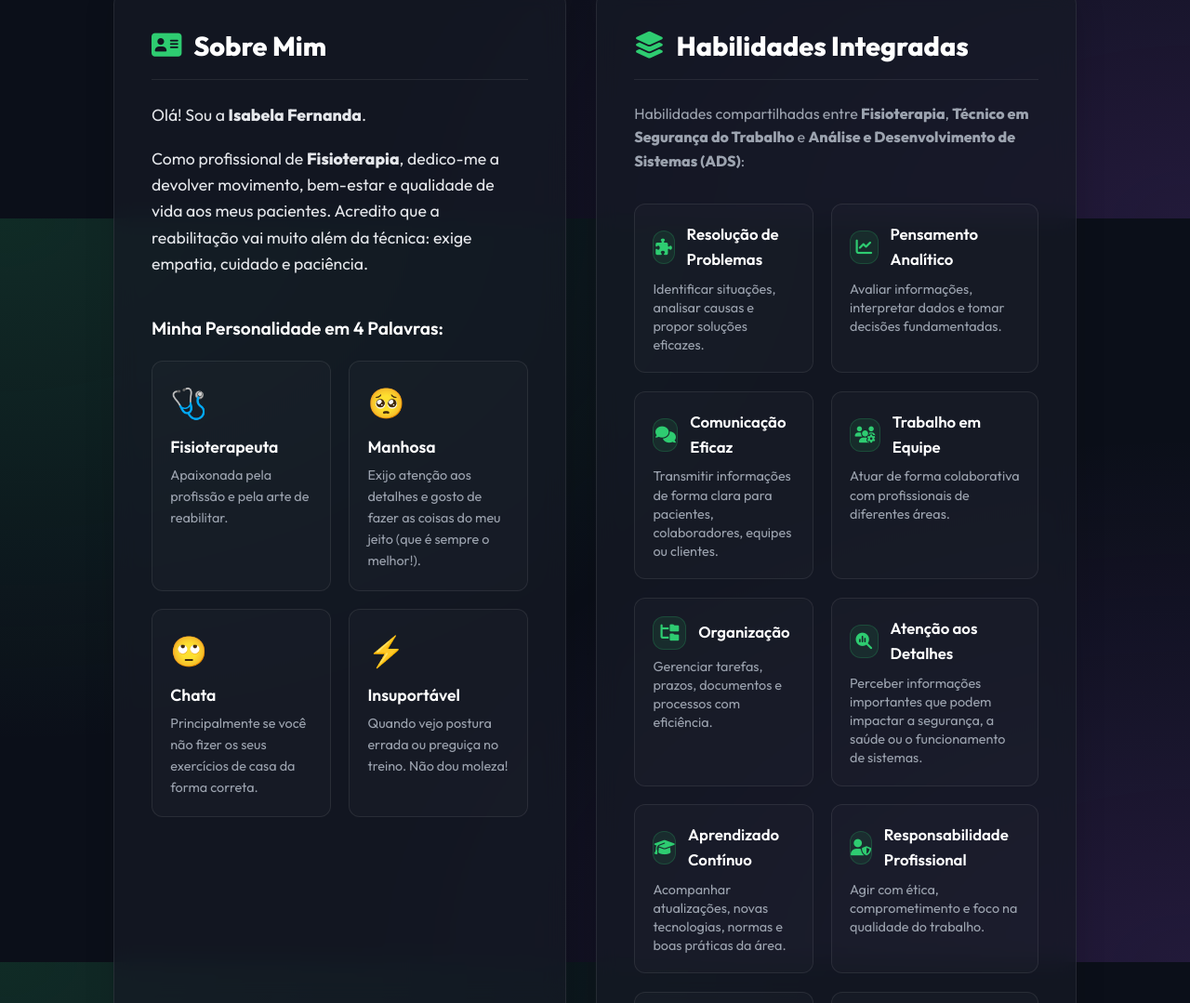
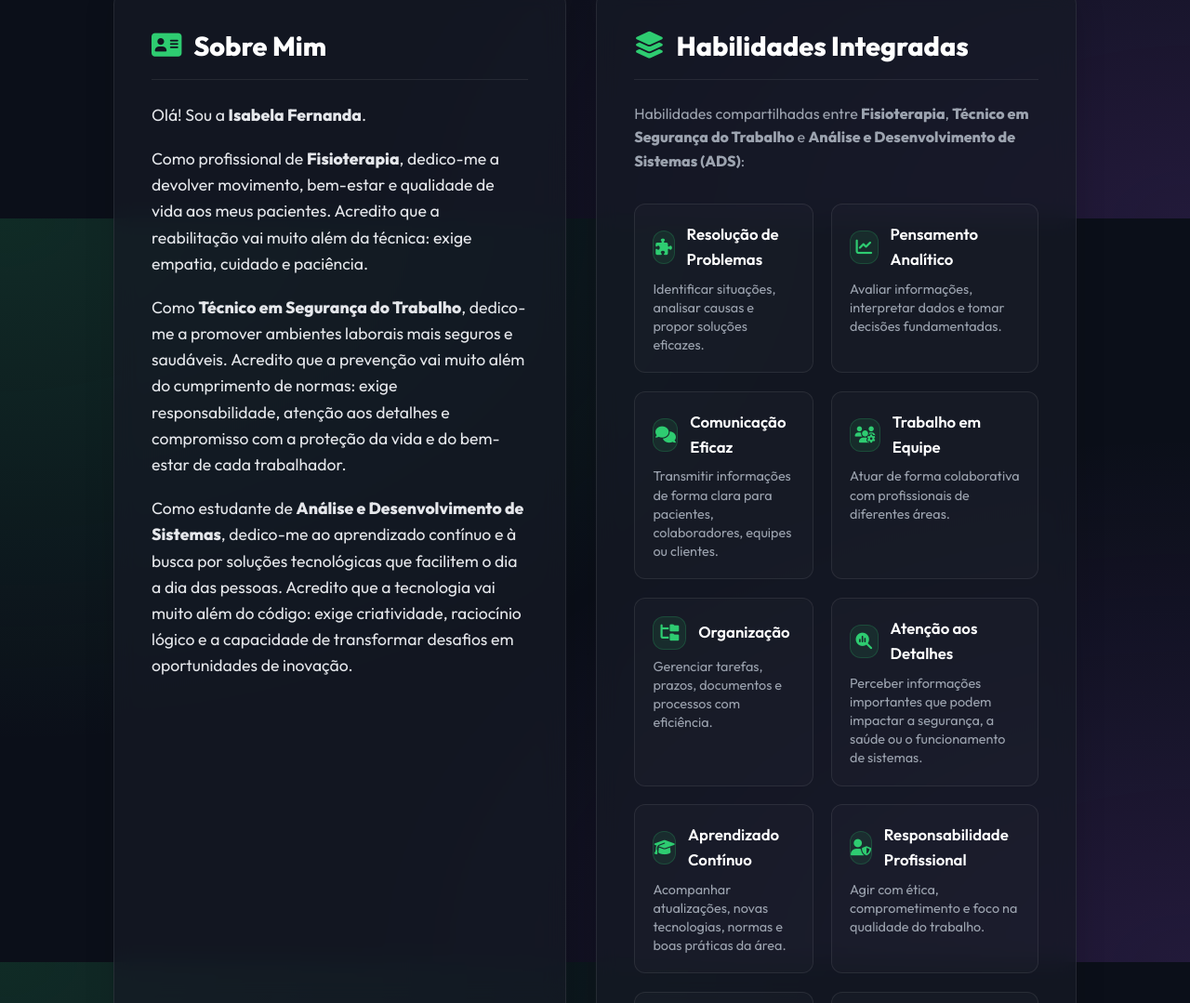
Before and after one commit to isabelaesquerdo/PortfolioIsabela, a website: page index.html in a window 1280 px wide. Shown: the part 565-1644 px from the top of the page at 93% size. Drawn offline with nearby package versions, Linux system fonts and the light colour scheme; a web font is replaced by a local one.

Commit message:
Atualiza textos do Sobre Mim e remove os cards de projetos

```diff
--- a/index.html
+++ b/index.html
@@ -50,31 +50,8 @@
             <div class="about-content">
                 <p>Olá! Sou a <strong>Isabela Fernanda</strong>.</p>
                 <p>Como profissional de <strong>Fisioterapia</strong>, dedico-me a devolver movimento, bem-estar e qualidade de vida aos meus pacientes. Acredito que a reabilitação vai muito além da técnica: exige empatia, cuidado e paciência.</p>
-                <div class="personality-traits">
-                    <h3>Minha Personalidade em 4 Palavras:</h3>
-                    <div class="traits-grid">
-                        <div class="trait-card" data-trait="fisioterapeuta">
-                            <span class="trait-icon">🩺</span>
-                            <h4>Fisioterapeuta</h4>
-                            <p>Apaixonada pela profissão e pela arte de reabilitar.</p>
-                        </div>
-                        <div class="trait-card" data-trait="manhosa">
-                            <span class="trait-icon">🥺</span>
-                            <h4>Manhosa</h4>
-                            <p>Exijo atenção aos detalhes e gosto de fazer as coisas do meu jeito (que é sempre o melhor!).</p>
-                        </div>
-                        <div class="trait-card" data-trait="chata">
-                            <span class="trait-icon">🙄</span>
-                            <h4>Chata</h4>
-                            <p>Principalmente se você não fizer os seus exercícios de casa da forma correta.</p>
-                        </div>
-                        <div class="trait-card" data-trait="insuportavel">
-                            <span class="trait-icon">⚡</span>
-                            <h4>Insuportável</h4>
-                            <p>Quando vejo postura errada ou preguiça no treino. Não dou moleza!</p>
-                        </div>
-                    </div>
-                </div>
+                <p>Como <strong>Técnico em Segurança do Trabalho</strong>, dedico-me a promover ambientes laborais mais seguros e saudáveis. Acredito que a prevenção vai muito além do cumprimento de normas: exige responsabilidade, atenção aos detalhes e compromisso com a proteção da vida e do bem-estar de cada trabalhador.</p>
+                <p>Como estudante de <strong>Análise e Desenvolvimento de Sistemas</strong>, dedico-me ao aprendizado contínuo e à busca por soluções tecnológicas que facilitem o dia a dia das pessoas. Acredito que a tecnologia vai muito além do código: exige criatividade, raciocínio lógico e a capacidade de transformar desafios em oportunidades de inovação.</p>
             </div>
         </section>
 
```
